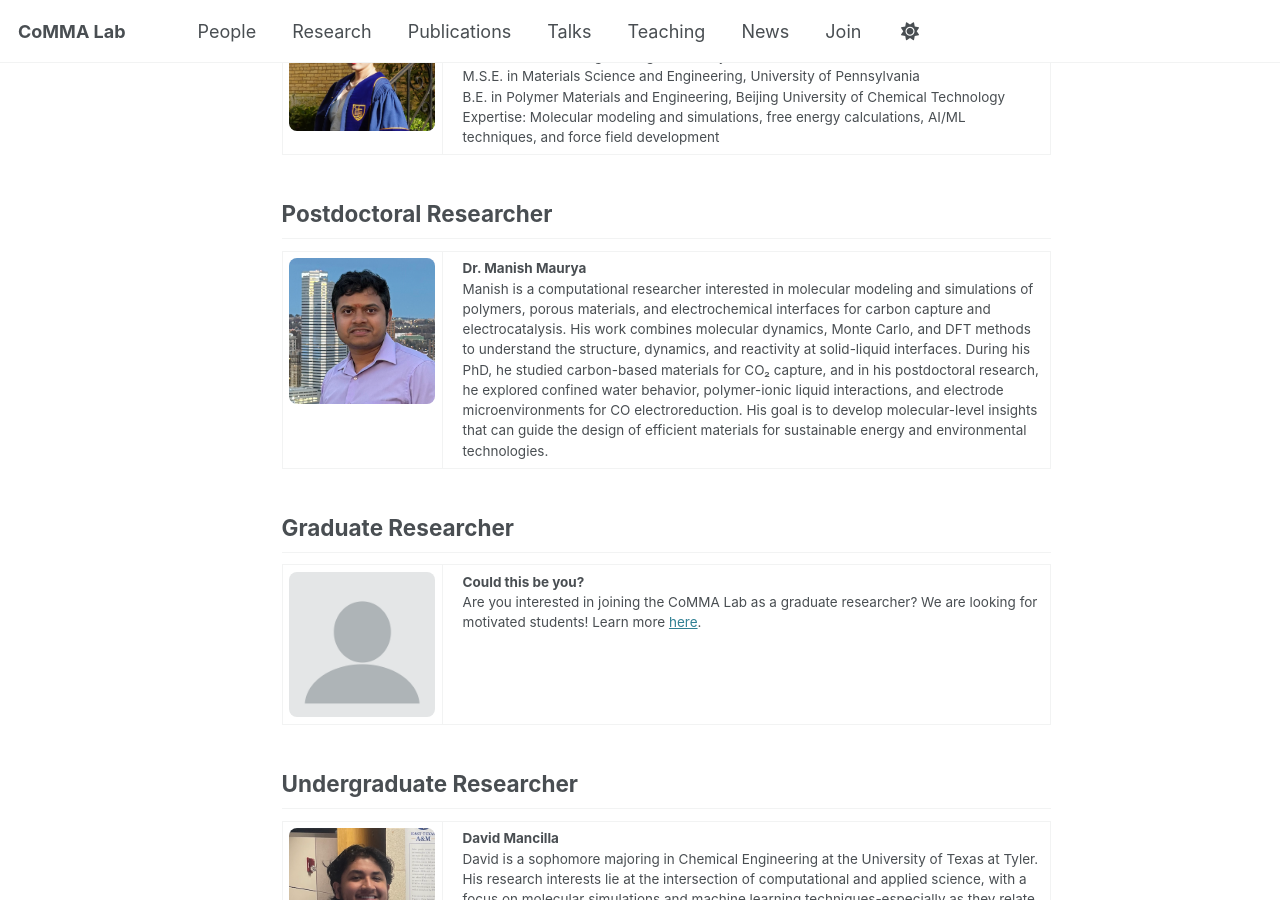
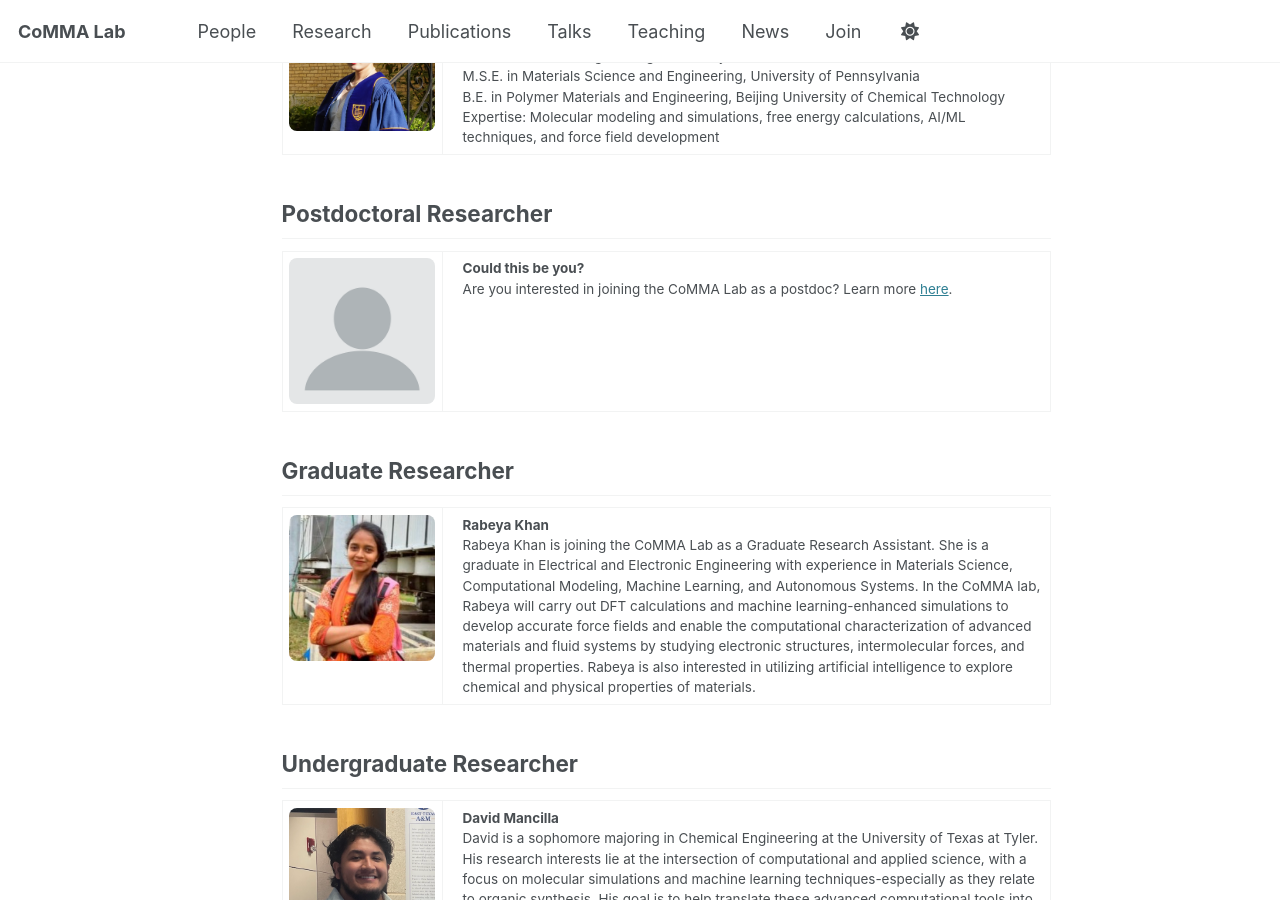
Before and after one commit to CoMMA-Wang-Lab/CoMMA-Wang-Lab.github.io, a Jekyll site: the page built from _pages/people.md, in a window 1280 px wide and 900 px high, scrolled down 259 px. Built offline with Jekyll 4.4.1, drawn with Linux system fonts in a browser that asks for light colours.

Commit message:
Update people page

```diff
--- a/_pages/people.md
+++ b/_pages/people.md
@@ -29,11 +29,12 @@ sidebar:
 <table>
   <tr>
     <td style="width: 160px; vertical-align: top;">
-      <img src="../images/Manish.png" width="150px" style="border-radius: 8px;" />
+      <img src="../images/profile.png" width="150px" style="border-radius: 8px;" />
     </td>
     <td style="vertical-align: top; padding-left: 20px;">
-      <strong>Dr. Manish Maurya</strong><br/>
-      Manish is a computational researcher interested in molecular modeling and simulations of polymers, porous materials, and electrochemical interfaces for carbon capture and electrocatalysis. His work combines molecular dynamics, Monte Carlo, and DFT methods to understand the structure, dynamics, and reactivity at solid-liquid interfaces. During his PhD, he studied carbon-based materials for CO₂ capture, and in his postdoctoral research, he explored confined water behavior, polymer-ionic liquid interactions, and electrode microenvironments for CO electroreduction. His goal is to develop molecular-level insights that can guide the design of efficient materials for sustainable energy and environmental technologies.
+      <strong>Could this be you?</strong><br/>
+      Are you interested in joining the CoMMA Lab as a postdoc?
+      Learn more <a href="/positions/">here</a>.
     </td>
   </tr>
 </table>
@@ -42,12 +43,11 @@ sidebar:
 <table>
   <tr>
     <td style="width: 160px; vertical-align: top;">
-      <img src="../images/profile.png" width="150px" style="border-radius: 8px;" />
+      <img src="../images/Rabeya.png" width="150px" style="border-radius: 8px;" />
     </td>
     <td style="vertical-align: top; padding-left: 20px;">
-      <strong>Could this be you?</strong><br/>
-      Are you interested in joining the CoMMA Lab as a graduate researcher?
-      We are looking for motivated students! Learn more <a href="/positions/">here</a>.
+      <strong>Rabeya Khan</strong><br/>
+      Rabeya Khan is joining the CoMMA Lab as a Graduate Research Assistant. She is a graduate in Electrical and Electronic Engineering with experience in Materials Science, Computational Modeling, Machine Learning, and Autonomous Systems. In the CoMMA lab, Rabeya will carry out DFT calculations and machine learning-enhanced simulations to develop accurate force fields and enable the computational characterization of advanced materials and fluid systems by studying electronic structures, intermolecular forces, and thermal properties. Rabeya is also interested in utilizing artificial intelligence to explore chemical and physical properties of materials.
     </td>
   </tr>
 </table>
@@ -75,5 +75,15 @@ sidebar:
   </tr>
 </table>
 
+<!--
+## Alumni
+<table>
+  <tr>
+    <td style="padding-bottom: 10px;">
+      <strong>Manish Mauriya</strong><br/>
+      Postdoctoral Fellow (11/2025–02/2026)
+    </td>
+  </tr>
 
-<!-- Add more members here -->
+</table>
+-->
```
Also changed, not shown: images/Babangida-original.jpg (deleted), images/Babangida.png (deleted), images/Rabeya.png (added).
